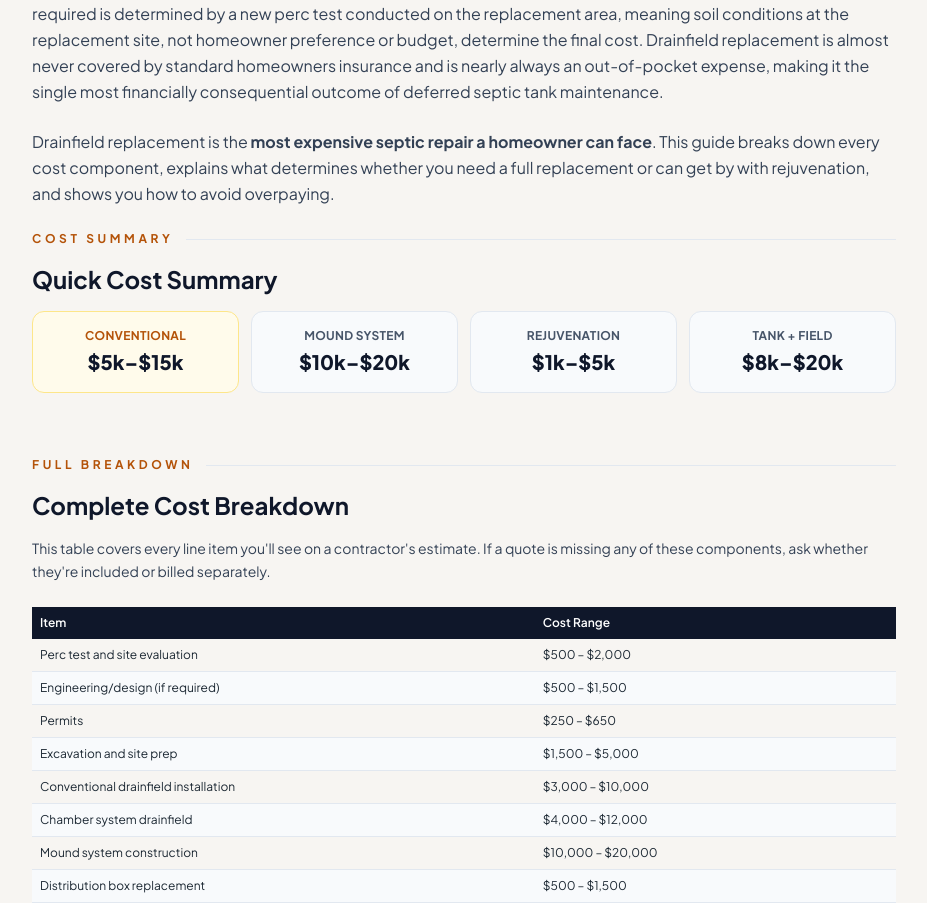
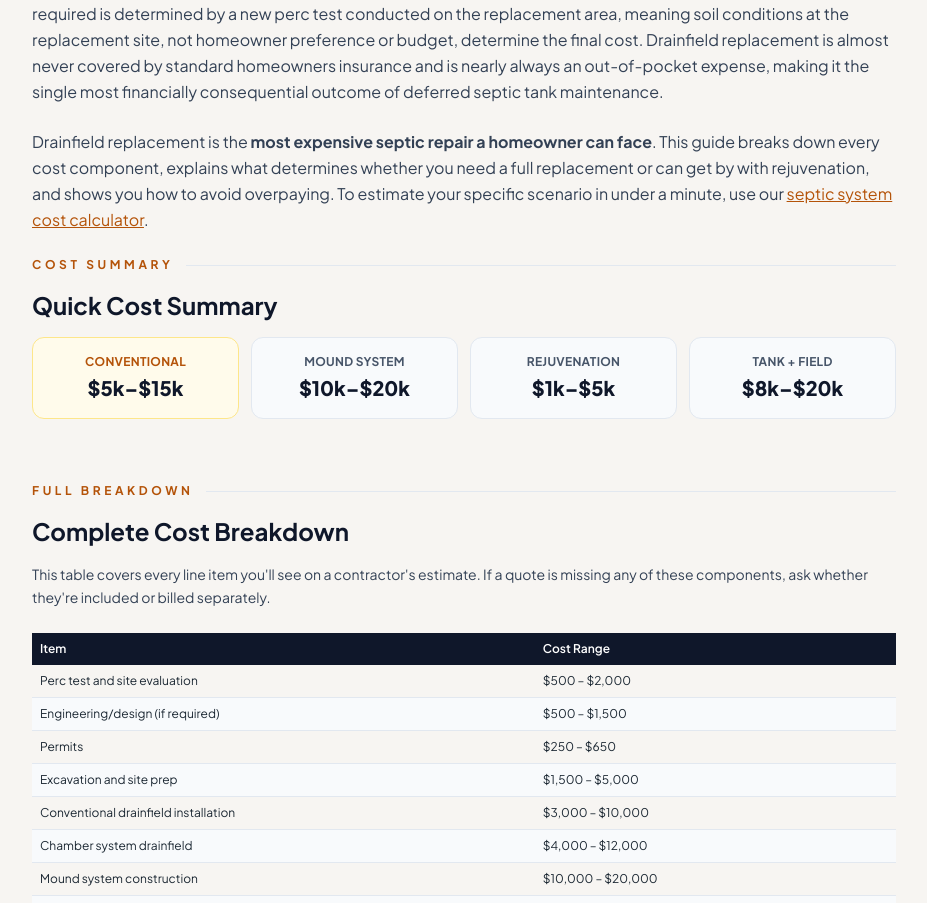
Before and after one commit to thebasementguide2026/theseptic.guide-, a Next.js app: page /cost-guides/drainfield-replacement-cost in a window 1280 px wide. Shown: the part 846-1749 px from the top of the page, without its empty margins (176-1103 px from the left). Built offline with nearby package versions, Linux system fonts and the light colour scheme.

Commit message:
Add internal link to septic tank cost calculator

```diff
--- a/app/cost-guides/drainfield-replacement-cost/page.tsx
+++ b/app/cost-guides/drainfield-replacement-cost/page.tsx
@@ -62,7 +62,7 @@ export default function DrainFieldReplacementCost() {
           Drainfield replacement is the process of excavating a failed septic leach field and constructing a new network of perforated pipes, gravel trenches, and a distribution box in a designated replacement area on the property, restoring the system&apos;s ability to distribute and treat wastewater in the soil. A conventional drainfield replacement costs $5,000 to $15,000 installed, while engineered alternatives such as mound systems required when soil conditions prevent a conventional installation cost $10,000 to $20,000 or more. The type of replacement system required is determined by a new perc test conducted on the replacement area, meaning soil conditions at the replacement site, not homeowner preference or budget, determine the final cost. Drainfield replacement is almost never covered by standard homeowners insurance and is nearly always an out-of-pocket expense, making it the single most financially consequential outcome of deferred septic tank maintenance.
         </p>
 
-        <p className='text-base text-slate-700 leading-relaxed mb-6'>Drainfield replacement is the <strong>most expensive septic repair a homeowner can face</strong>. This guide breaks down every cost component, explains what determines whether you need a full replacement or can get by with rejuvenation, and shows you how to avoid overpaying.</p>
+        <p className='text-base text-slate-700 leading-relaxed mb-6'>Drainfield replacement is the <strong>most expensive septic repair a homeowner can face</strong>. This guide breaks down every cost component, explains what determines whether you need a full replacement or can get by with rejuvenation, and shows you how to avoid overpaying. To estimate your specific scenario in under a minute, use our <Link href='/cost-guides/septic-tank-cost-calculator' className='text-amber-700 underline hover:text-amber-800'>septic system cost calculator</Link>.</p>
         <div className='mb-16'>
           <div className='flex items-center space-x-3 mb-4'><span className='text-amber-700 font-bold tracking-[0.3em] text-xs uppercase'>Cost Summary</span><div className='flex-1 h-px bg-slate-200'></div></div>
           <h2 className='text-2xl font-bold text-slate-900 mb-4'>Quick Cost Summary</h2>
```
